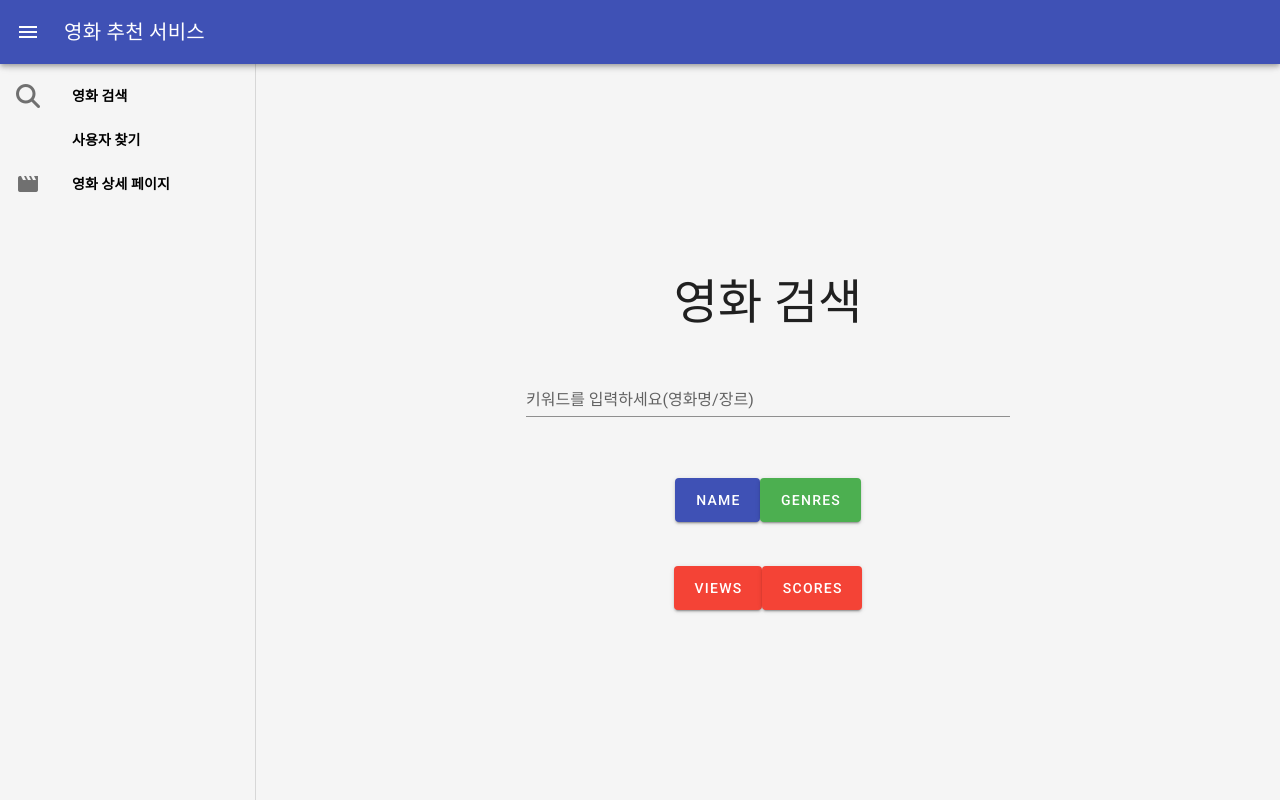
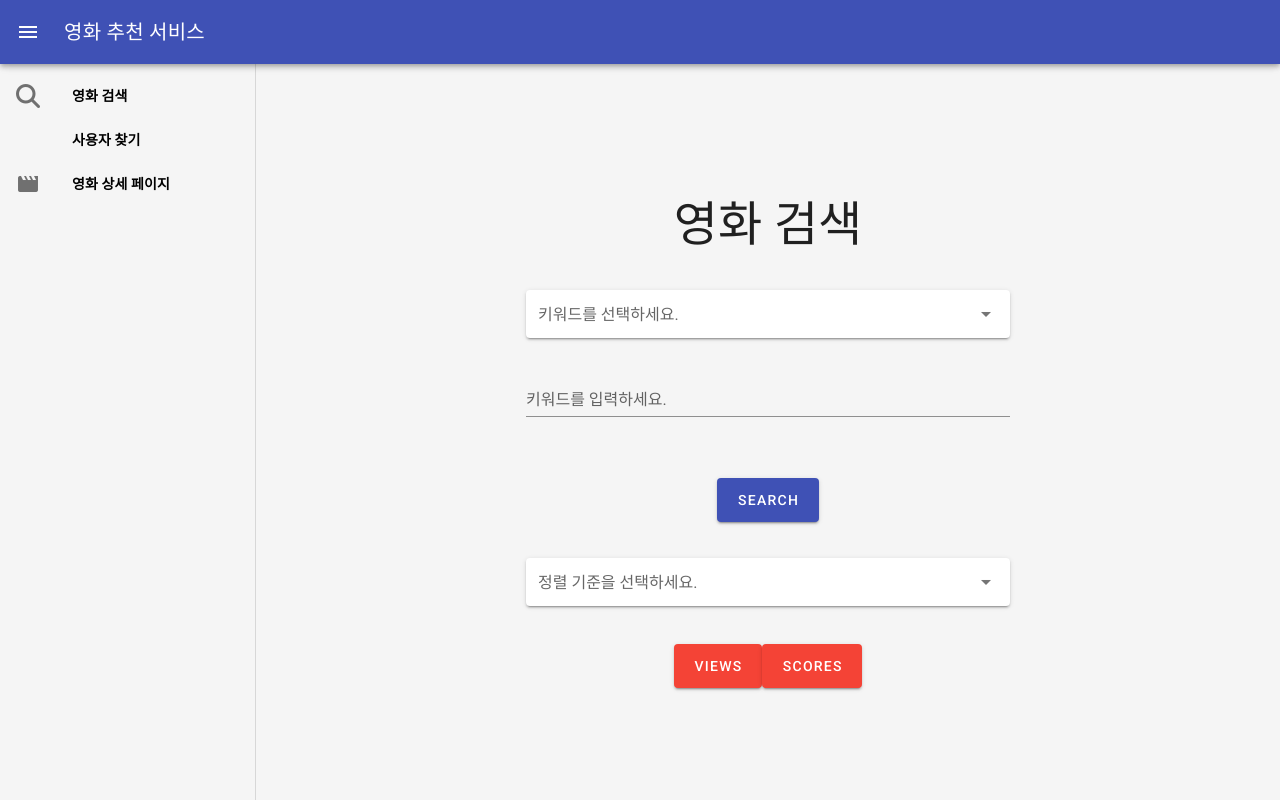
Before and after one commit to sungjik6875/team29_bigdata1, a Vue app in the folder frontend/: page /movies/search in a window 1280 px wide. Built offline with nearby package versions, Linux system fonts and the light colour scheme; some icons are missing.

Commit message:
search 기능 통합

```diff
--- a/frontend/src/components/MovieSearchForm.vue
+++ b/frontend/src/components/MovieSearchForm.vue
@@ -1,32 +1,44 @@
 <template>
+  <div>
+    <v-select
+      ref="key"
+      :items="items"
+      label="키워드를 선택하세요."
+      solo
+    ></v-select>
     <v-form ref="form">
-    <v-text-field v-model="keyword" label="키워드를 입력하세요(영화명/장르)" />
+      <v-text-field v-model="keyword" label="키워드를 입력하세요." />
       <v-layout justify-center pa-10>
-      <v-btn large color="indigo white--text" @click="onSubmitByName">Name</v-btn>
-      <v-btn large color="green white--text" @click="onSubmitByGenre">Genres</v-btn>
+        <v-btn large color="indigo white--text" @click="onSubmitByKeyword">Search</v-btn>
       </v-layout>
     </v-form>
+  </div>
 </template>
 
 <script>
 export default {
   data: () => ({
-    keyword: ""
+    keyword: '',
+    items: ['영화명', '장르'],
   }),
   methods: {
-    onSubmitByName: function() {
-      const params = {
+    onSubmitByKeyword: function() {
+      const key = this.$refs.key.$el.innerText;
+      let params;
+      if (key.length > 3) {
+        alert('키워드를 선택하세요.')
+      } else if (key === '영화명') {
+        params = {
           title: this.keyword,
           key: "title"
         };
-      this.$emit('submitByName', params)
-    },
-    onSubmitByGenre: function() {
-      const params = {
+      } else {
+        params = {
           genre: this.keyword,
           key: "genre"
         };
-      this.$emit('submitByGenre', params)
+      }
+      this.$emit('submitByKeyword', params)
     }
   }
 };
--- a/frontend/src/components/pages/MovieSearchPage.vue
+++ b/frontend/src/components/pages/MovieSearchPage.vue
@@ -7,9 +7,15 @@
       <v-flex xs6>
         <div class="display-2 pa-10">영화 검색</div>
         <MovieSearchForm
-          @submitByName="searchMovies"
-          @submitByGenre="searchMovies"
+          @submitByKeyword="searchMovies"
         />
+        <v-select
+          v-model="sortingKey"
+          ref="sortingKeySelectBox"
+          :items="sortingKeys"
+          label="정렬 기준을 선택하세요."
+          solo
+        ></v-select>
       </v-flex>
 
       <!-- 검색 결과 -->
@@ -33,11 +39,19 @@ export default {
     MovieList,
     MovieSearchForm
   },
-  data: () => ({}),
+  data: () => ({
+    sortingKeys: ['평점', '조회수'],
+    sortingKey: ''
+  }),
   computed: {
     ...mapState({
       movieList: state => state.movie.movieSearchList
-    })
+    }),
+  },
+  watch: {
+    sortingKey: function() {
+      this.sortMovies('v')
+    }
   },
   methods: {
     ...mapActions("movie", ["searchMovies"]),
@@ -48,6 +62,6 @@ export default {
     sortMoviesByScores() {
       this.sortMovies('r')
     },
-  },
+  }
 };
 </script>
```
Lines whose indentation alone changed are shown as unchanged.
